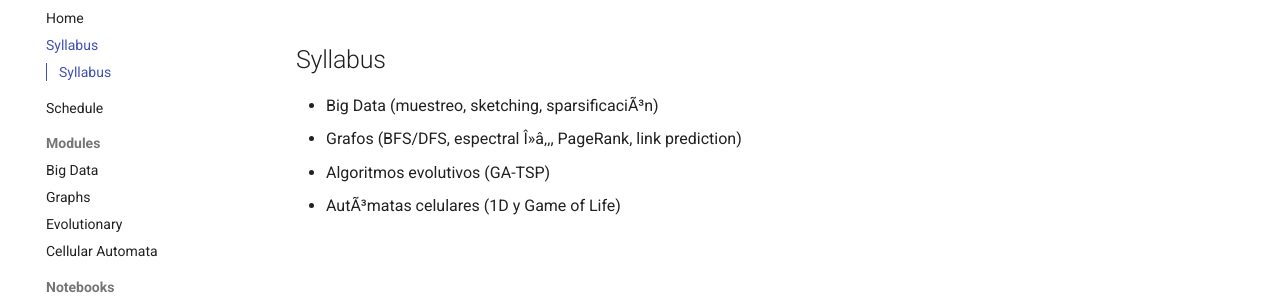
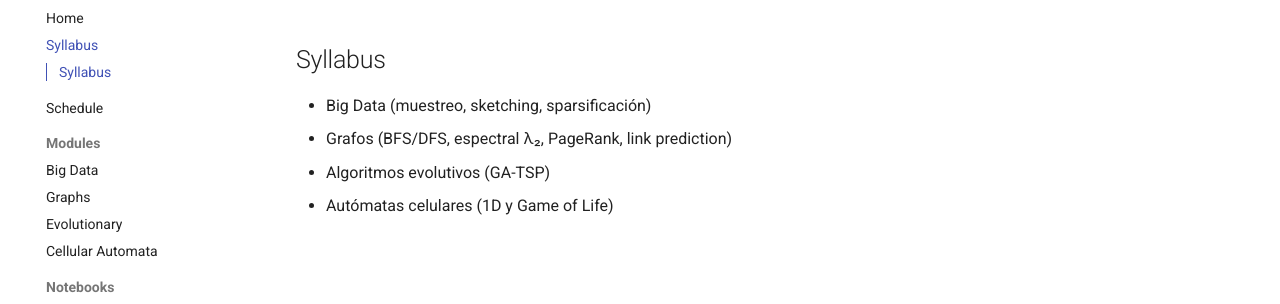
Before and after one commit to sgevatschnaider/BigData-Graphs-Evo-CA-Classroom, an MkDocs documentation site: the page built from docs/syllabus.md, in a window 1280 px wide. Shown: the part 138-442 px from the top of the page. Built offline with MkDocs 1.6.1 and Material for MkDocs 9.7.7, drawn with Linux system fonts in a browser that asks for light colours; comment, search, counter and statistics services are not loaded.

Commit message:
Update syllabus.md

```diff
--- a/docs/syllabus.md
+++ b/docs/syllabus.md
@@ -1,6 +1,6 @@
 ## Syllabus
 
-- Big Data (muestreo, sketching, sparsificaciÃ³n)
-- Grafos (BFS/DFS, espectral Î»â‚‚, PageRank, link prediction)
+- Big Data (muestreo, sketching, sparsificación)
+- Grafos (BFS/DFS, espectral λ₂, PageRank, link prediction)
 - Algoritmos evolutivos (GA-TSP)
-- AutÃ³matas celulares (1D y Game of Life)
+- Autómatas celulares (1D y Game of Life)
```
